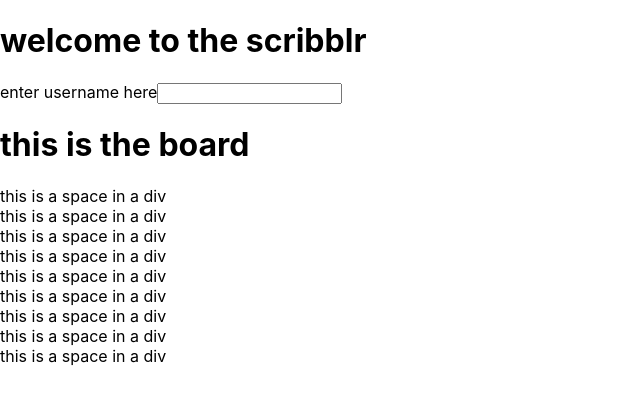
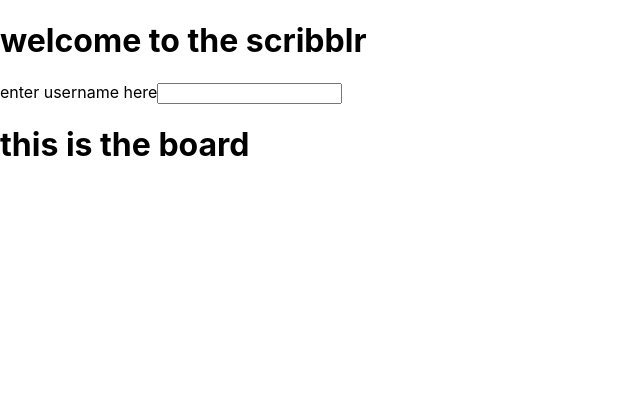
Before and after one commit to snacksident/react-coloring, a React (Create React App) app: page / in a window 1280 px wide. Shown: the top 404 px of the page, without its empty margins (0-640 px from the left). Built offline with nearby package versions, Linux system fonts and the light colour scheme.

Commit message:
readme adjustment

```diff
--- a/src/components/Board.js
+++ b/src/components/Board.js
@@ -5,15 +5,6 @@ export default function Board() {
     return(
         <>
         <h1>this is the board</h1>
-        <Space />
-        <Space />
-        <Space />
-        <Space />
-        <Space />
-        <Space />
-        <Space />
-        <Space />
-        <Space />
         </>
     )
 }
```
Also changed, not shown: 1 other file (tests, documents, lock files or other folders).
